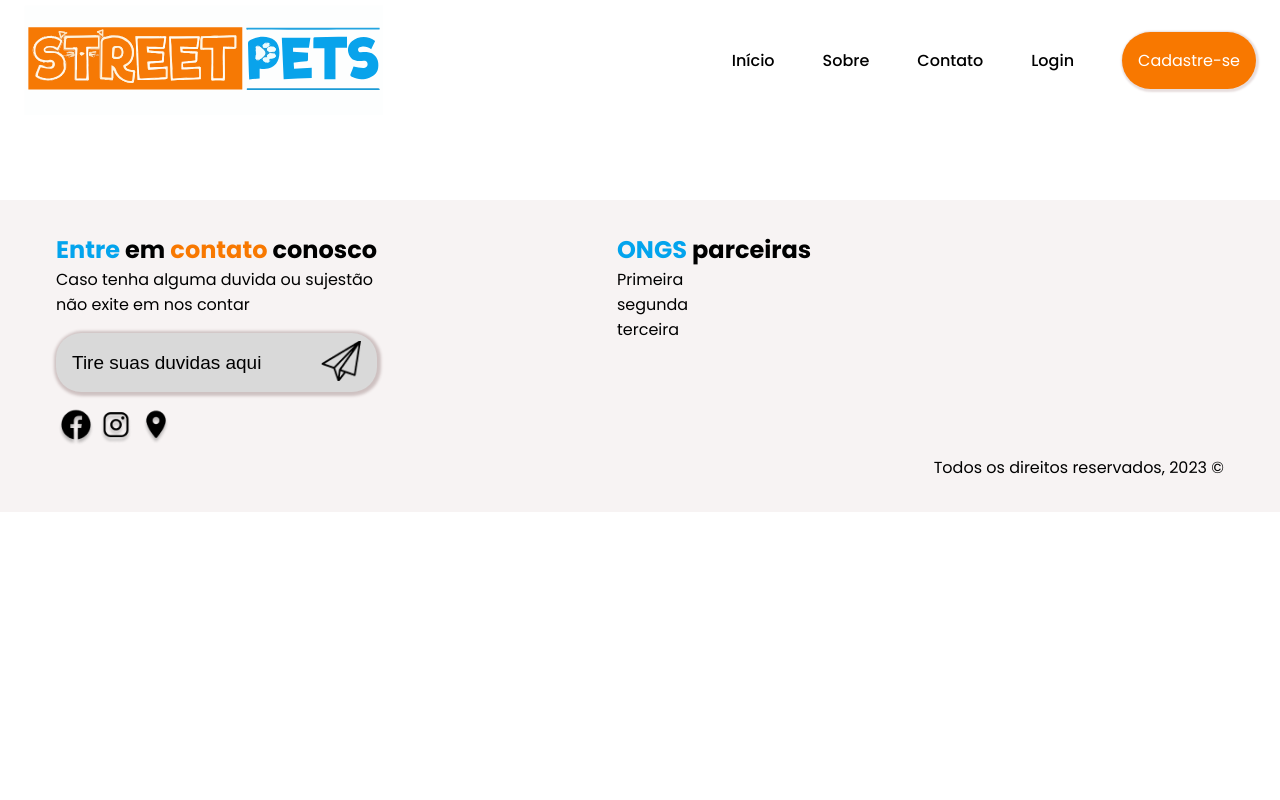
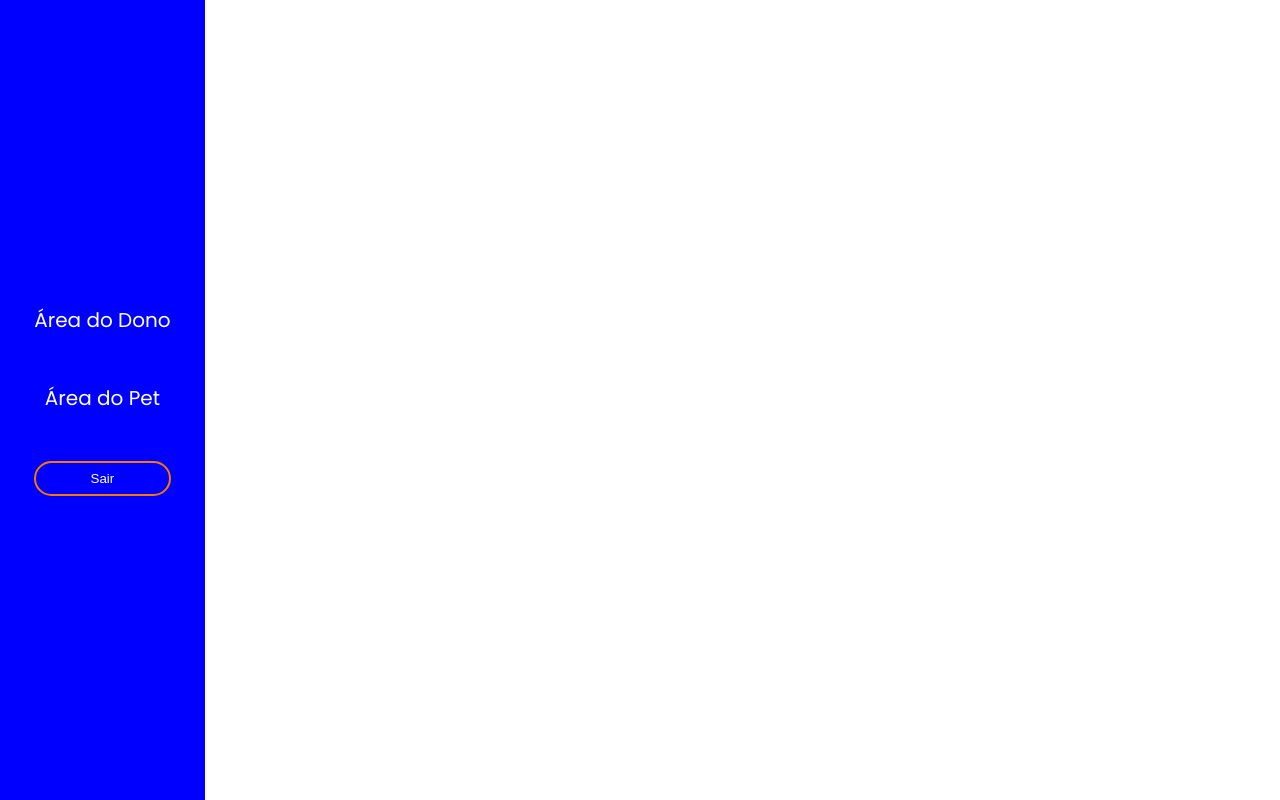
Before and after one commit to pet-cars/streetpets-web, a React (Vite) app: page /Dashboard in a window 1280 px wide. Built offline with nearby package versions, Linux system fonts and the light colour scheme.

Commit message:
dashboard

```diff
--- a/src/components/Header/index.tsx
+++ b/src/components/Header/index.tsx
@@ -22,7 +22,7 @@ export default function Header() {
 
     return (
         <header>
-            <nav>
+            <nav className="menu-cont">
                 <img className="logo" src={logo}/>
                 <ul className="menu">
                     <li className="menu-item">
--- a/src/components/Header/styles.css
+++ b/src/components/Header/styles.css
@@ -3,7 +3,7 @@ header {
     padding: 0.3rem 0;
 }
 
-nav {
+.menu-cont {
     display: flex;
     justify-content: space-between;
     height: 100%;
--- a/src/main.tsx
+++ b/src/main.tsx
@@ -10,8 +10,6 @@ const root = ReactDOM.createRoot(document.getElementById('root') as HTMLElement)
 
 root.render(
   <Router>
-      <Header />
       <AllRoutes />
-      <Footer/>
   </Router>
 )
--- a/src/pages/Cadastro/index.tsx
+++ b/src/pages/Cadastro/index.tsx
@@ -1,6 +1,8 @@
 import './styles.css'
 import { useState } from 'react'
 import axios from 'axios';
+import Header from '../../components/Header';
+import Footer from '../../components/Footer';
 
 const valorFormulario = {
     nome: String,
@@ -36,7 +38,7 @@ export default function Cadastro() {
         try {
             axios.post("http://localhost:3333/register", formValores)
             .then(() => {
-                window.location.href = "/"
+                window.location.href = "/Dashboard"
             })
         } catch (error) {
             console.log(error);
@@ -44,9 +46,9 @@ export default function Cadastro() {
     }
 
     return (
+        <>
+        <Header/>
             <main className='main-cadastro'>
-
-
                 <div className=''>
                 <h1 className="title-cadastro"><span>Prencha</span> o <em>Formulario</em> </h1>
                 <form onSubmit={Form} className='form-cadastro'>
@@ -124,5 +126,7 @@ export default function Cadastro() {
                 </form>
                 </div>
             </main>
+        <Footer/>
+        </>
     )
 }
--- a/src/pages/Contato/index.tsx
+++ b/src/pages/Contato/index.tsx
@@ -1,8 +1,12 @@
 import './styles.css'
+import Header from '../../components/Header'
+import Footer from '../../components/Footer'
 
 
  export default function Contato() {
     return(
+        <>
+        <Header/>
             <main className='main-contato'>
                 <h1 className='titulo-contato'>Entre em <em>contato</em> <span>conosco</span></h1>
 
@@ -23,5 +27,7 @@
                     </div>
                 </div>
             </main>
+        <Footer/>
+        </>
     )
  }
--- /dev/null
+++ b/src/pages/Dashboard/index.tsx
@@ -0,0 +1,26 @@
+import { NavLink } from 'react-router-dom'
+import './styles.css'
+
+export default function Dashboard(){
+
+    return(
+        <>
+            <header className='men'>
+                <nav className='m'>
+                    <ul className='menu-i'>
+                        <li className='i'>
+                            <NavLink to={"/Dono"}>Área do Dono</NavLink>
+                        </li>
+
+                        <li className='i'>
+                            <NavLink to={"/Pet"}>Área do Pet</NavLink>
+                        </li>
+
+                        <button className='sair' type='submit'>Sair</button>
+                    </ul>
+
+                </nav>
+            </header>
+        </>
+    )
+}
--- /dev/null
+++ b/src/pages/Dashboard/styles.css
@@ -0,0 +1,38 @@
+.men{
+    width: 16%;
+    padding: 1rem;
+    background-color: blue;
+    position: fixed;
+    height: 100vh;
+    display: flex;
+    flex-direction: column;
+    align-items: center;
+    justify-content: center;
+}
+
+
+
+.menu-i{
+    display: flex;
+    flex-direction: column;
+    justify-content: center;
+    align-items: center;
+    gap: 3rem;
+}
+
+.i{
+    font-size: 20px;
+}
+
+.sair{
+    background-color: blue;
+    border: solid 2px var(--laranjao);
+    padding: 0.5rem;
+    width: 100%;
+    border-radius: 25px;
+    color: #fff;
+}
+
+button{
+    border: none;
+}
--- a/src/pages/Home/index.tsx
+++ b/src/pages/Home/index.tsx
@@ -1,4 +1,6 @@
 import "./styles.css"
+import Header from '../../components/Header'
+import Footer from '../../components/Footer'
 
 import banner2 from '../../assets/images/banner-2.png'
 import b1 from '../../assets/images/b1.png'
@@ -9,6 +11,7 @@ import sobre from '../../assets/images/sobre.png'
 export default function Home() {
     return (
         <>
+        <Header/>
             <main className="main-home">
                 <section className="cont">
                     <ul>
@@ -68,6 +71,7 @@ export default function Home() {
                     </div>
                 </section>
             </main>
+        <Footer/>
         </>
     )
 }
--- a/src/pages/Login/index.tsx
+++ b/src/pages/Login/index.tsx
@@ -1,4 +1,6 @@
 import './styles.css'
+import Header from '../../components/Header'
+import Footer from '../../components/Footer'
 import detalhe from '../../assets/images/footer-dec.png'
 import axios from 'axios'
 import { useState } from 'react'
@@ -25,6 +27,8 @@ export default function Login() {
     }
 
     return (
+        <>
+            <Header/>
             <main className='main-login'>
                 <h1 className='titulo-login'><span>Login</span></h1>
                 <form className='form-login' onSubmit={Form}>
@@ -57,5 +61,7 @@ export default function Login() {
                     <img className='detalhe' src={detalhe} />
                 </form>
             </main>
+            <Footer/>
+        </>
     )
 }
--- a/src/pages/Sobre/index.tsx
+++ b/src/pages/Sobre/index.tsx
@@ -1,4 +1,6 @@
 import './styles.css'
+import Header from '../../components/Header'
+import Footer from '../../components/Footer'
 import equipe from '../../assets/images/equipe.png'
 import f1 from '../../assets/images/1.jpg'
 import f2 from '../../assets/images/2.jpg'
@@ -7,6 +9,8 @@ import f7 from '../../assets/images/7.jpg'
 
  export default function Sobre(){
     return(
+        <>
+        <Header/>
             <main className='main-sobre'>
                 <h1 className='titulo-sobre'><span>Departamento </span>de Proteção à <em>Fauna</em> Silvestre e <span>Bem-Estar</span> <em>Animal</em></h1>
 
@@ -65,5 +69,7 @@ import f7 from '../../assets/images/7.jpg'
                     </div>
 
             </main>
+        <Footer/>
+        </>
     )
  }
--- a/src/routes/index.tsx
+++ b/src/routes/index.tsx
@@ -5,6 +5,7 @@ import Cadastro from '../pages/Cadastro'
 import Login from '../pages/Login'
 import Sobre from "../pages/Sobre"
 import Contato from "../pages/Contato"
+import Dashboard from "../pages/Dashboard"
 
 export default function AllRoutes() {
     return (
@@ -14,6 +15,7 @@ export default function AllRoutes() {
             <Route path="/login" element={<Login />} />
             <Route path="/Sobre" element={<Sobre/>} />
             <Route path="/Contato" element={<Contato/>} />
+            <Route path="/Dashboard" element={<Dashboard/>} />
         </Routes>
     )
 }
```
Lines whose indentation alone changed are shown as unchanged.
